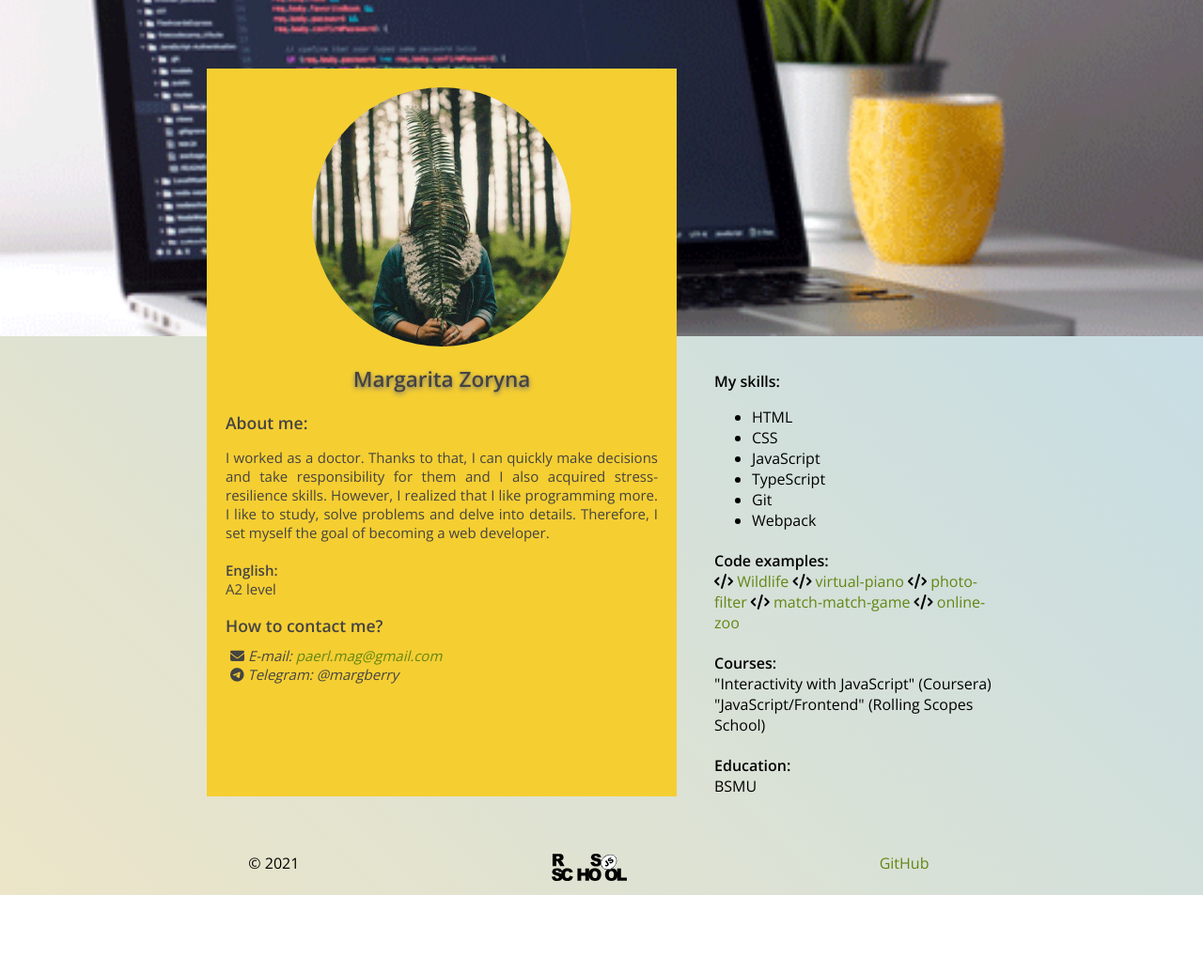
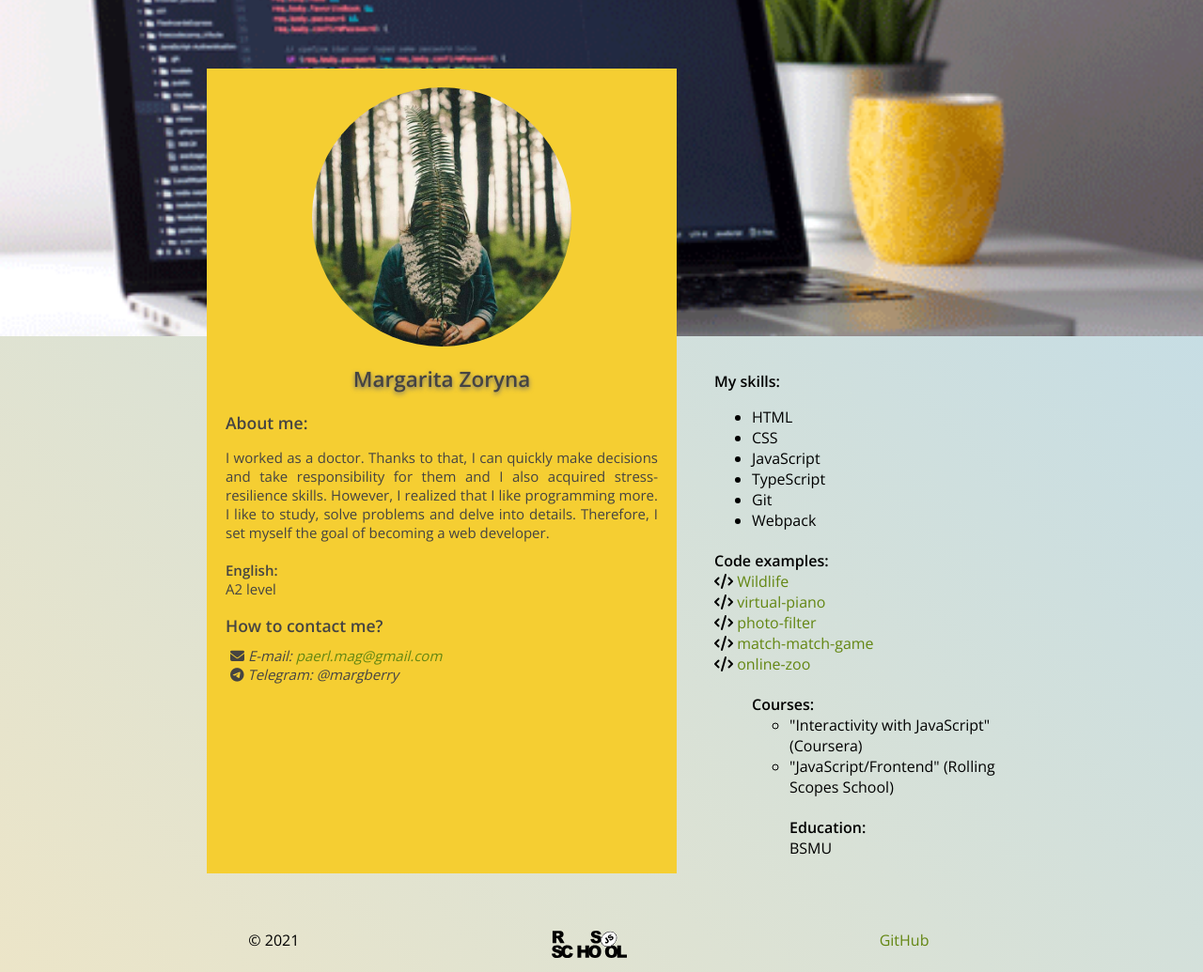
Before and after one commit to margberryy/rsschool-cv, a plain HTML site: page index.html in a window 1280 px wide. Shown: the whole page at 94% size. Before the commit the page ends 953 px from the top, so only its background shows below. Drawn offline with nearby package versions, Linux system fonts and the light colour scheme.

Commit message:
refactor: edit tags

```diff
--- a/index.html
+++ b/index.html
@@ -57,18 +57,18 @@
             </ul>
             <h4>Code examples:</h4>
             <i class="fas fa-code"></i>
-            <a href="https://rolling-scopes-school.github.io/margberryy-JSFE2021Q1/wildlife/">Wildlife</a>
+            <a href="https://rolling-scopes-school.github.io/margberryy-JSFE2021Q1/wildlife/">Wildlife</a><br/>
             <i class="fas fa-code"></i>
-            <a href="https://rolling-scopes-school.github.io/margberryy-JSFE2021Q1/virtual-piano/">virtual-piano</a>
+            <a href="https://rolling-scopes-school.github.io/margberryy-JSFE2021Q1/virtual-piano/">virtual-piano</a><br/>
              <i class="fas fa-code"></i>
-            <a href="https://rolling-scopes-school.github.io/margberryy-JSFE2021Q1/photo-filter/ ">photo-filter</a>
+            <a href="https://rolling-scopes-school.github.io/margberryy-JSFE2021Q1/photo-filter/ ">photo-filter</a><br/>
             <i class="fas fa-code"></i>
-            <a href="https://rolling-scopes-school.github.io/margberryy-JSFE2021Q1/match-match-game/ ">match-match-game</a>
+            <a href="https://rolling-scopes-school.github.io/margberryy-JSFE2021Q1/match-match-game/ ">match-match-game</a><br/>
             <i class="fas fa-code"></i>
             <a href="https://rolling-scopes-school.github.io/margberryy-JSFE2021Q1/online-zoo/ ">online-zoo</a>
-            <h4>Courses:</h4>
-            <div>"Interactivity with JavaScript" (Coursera)</div>
-            <div>"JavaScript/Frontend" (Rolling Scopes School)</div>
+           <ul> <h4>Courses:</h4> <ul/>
+           <li> <div>"Interactivity with JavaScript" (Coursera)</li>
+           <li>"JavaScript/Frontend" (Rolling Scopes School)</li>
             <h4> Education:</h4>
             <div>BSMU</div>
 
```
